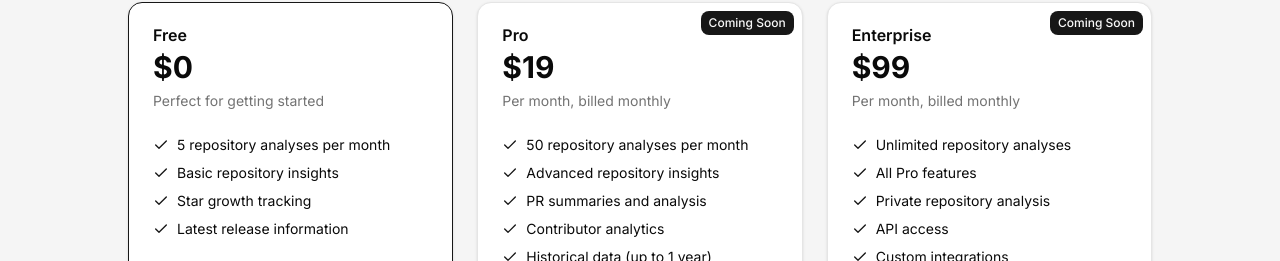
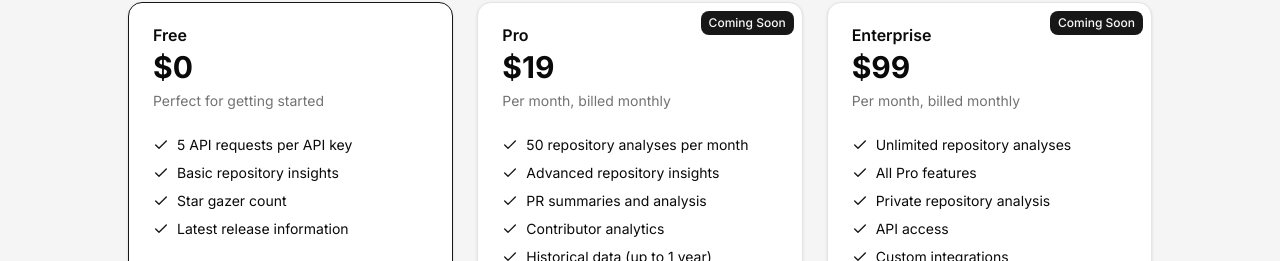
Before and after one commit to phenogit/udemy-cursor-ai-ide-dandi, a Next.js app: page / in a window 1280 px wide. Shown: the part 3547-3808 px from the top of the page. Built offline with nearby package versions, Linux system fonts and the light colour scheme; no server answers.

Commit message:
update free tier info

```diff
--- a/src/app/page.tsx
+++ b/src/app/page.tsx
@@ -270,7 +270,7 @@ export default function LandingPage() {
                   <ul className="space-y-2 text-sm">
                     <li className="flex items-center gap-2">
                       <Check className="h-4 w-4 text-primary" />
-                      <span>5 repository analyses per month</span>
+                      <span>5 API requests per API key</span>
                     </li>
                     <li className="flex items-center gap-2">
                       <Check className="h-4 w-4 text-primary" />
@@ -278,7 +278,7 @@ export default function LandingPage() {
                     </li>
                     <li className="flex items-center gap-2">
                       <Check className="h-4 w-4 text-primary" />
-                      <span>Star growth tracking</span>
+                      <span>Star gazer count</span>
                     </li>
                     <li className="flex items-center gap-2">
                       <Check className="h-4 w-4 text-primary" />
```
